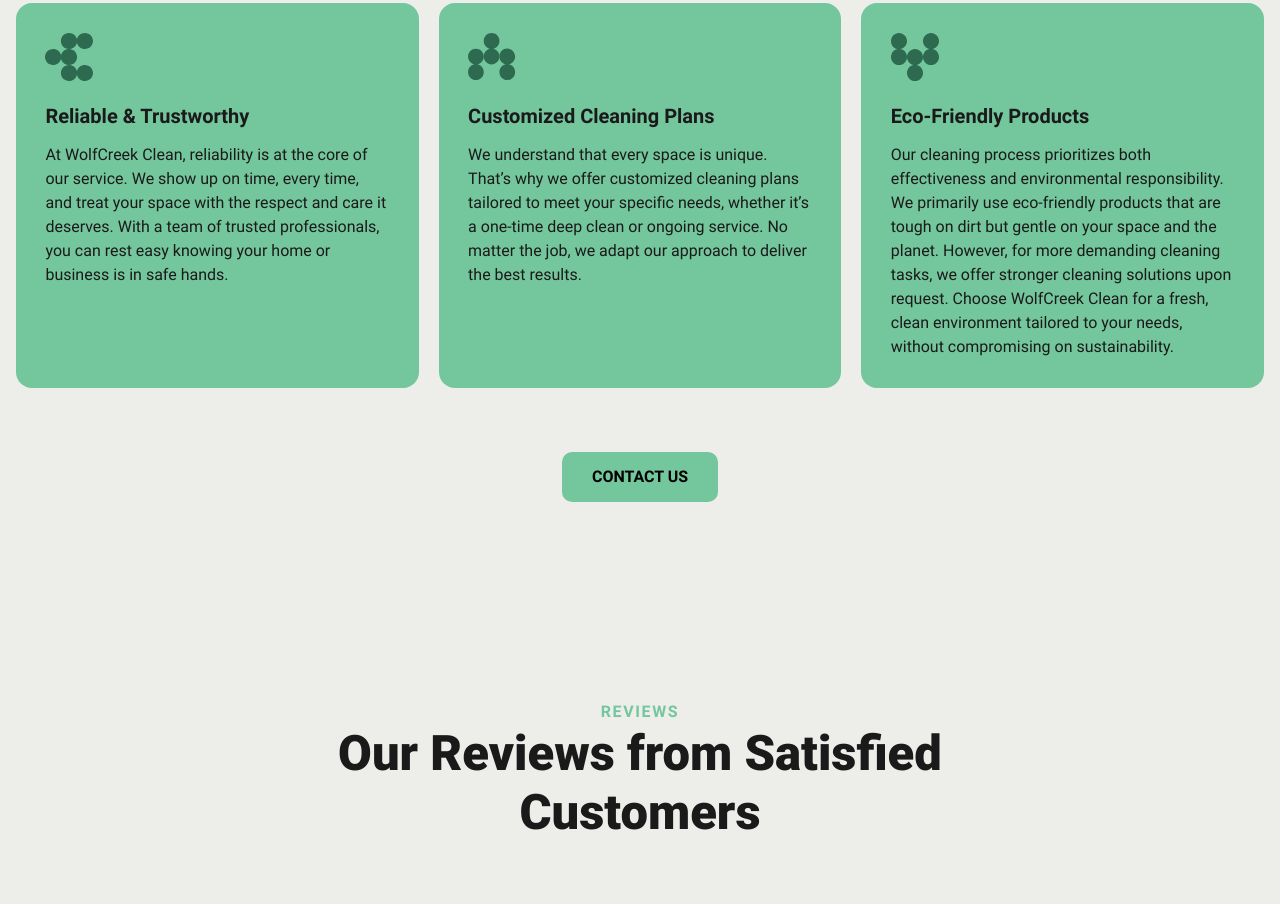
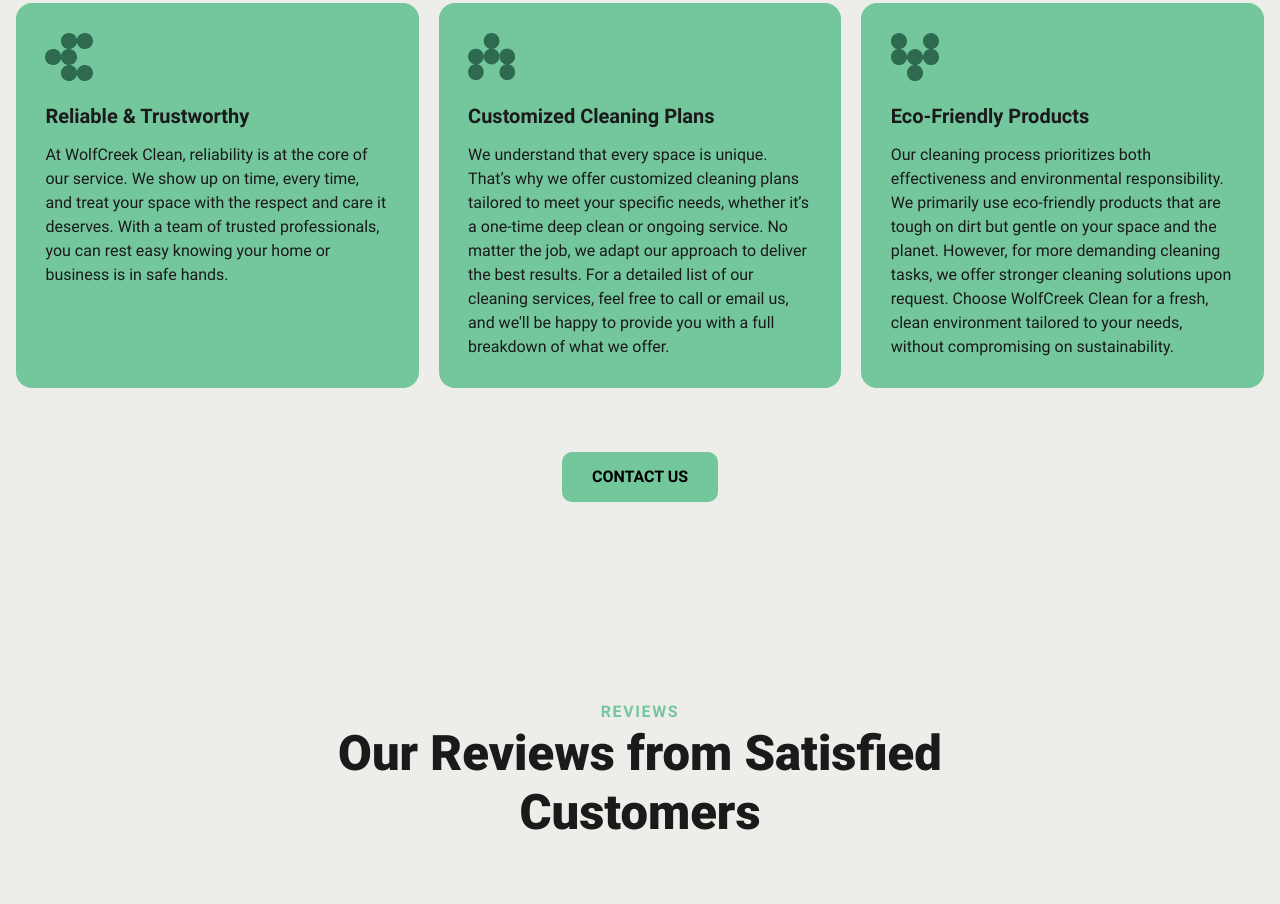
Before and after one commit to Fattyffat/WolfCreekCleaning, an Eleventy site: page src/index.html in a window 1280 px wide. Shown: the part 2427-3331 px from the top of the page. Built offline with nearby package versions, Linux system fonts and the light colour scheme; Eleventy itself is replaced by a stand-in of ours; files that its build step writes are made by us from their sources.

Commit message:
Final changes!

```diff
--- a/src/index.html
+++ b/src/index.html
@@ -213,8 +213,8 @@ eleventyNavigation:
                     <div class="cs-text-group">
                         <h3 class="cs-h3">Customized Cleaning Plans</h3>
                         <p class="cs-item-text">
-                            We understand that every space is unique. That’s why we offer customized cleaning plans tailored to meet your specific needs, whether it’s a one-time deep clean or ongoing service.
-                            No matter the job, we adapt our approach to deliver the best results.
+                            We understand that every space is unique. That’s why we offer customized cleaning plans tailored to meet your specific needs, whether it’s a one-time deep clean or ongoing service. No matter the job, we adapt our approach to deliver the best results.
+                            For a detailed list of our cleaning services, feel free to call or email us, and we'll be happy to provide you with a full breakdown of what we offer.
                         </p>
                     </div>
                 </li>
```
Also changed, not shown: src/content/pages/about.html (+2 -2 lines).
